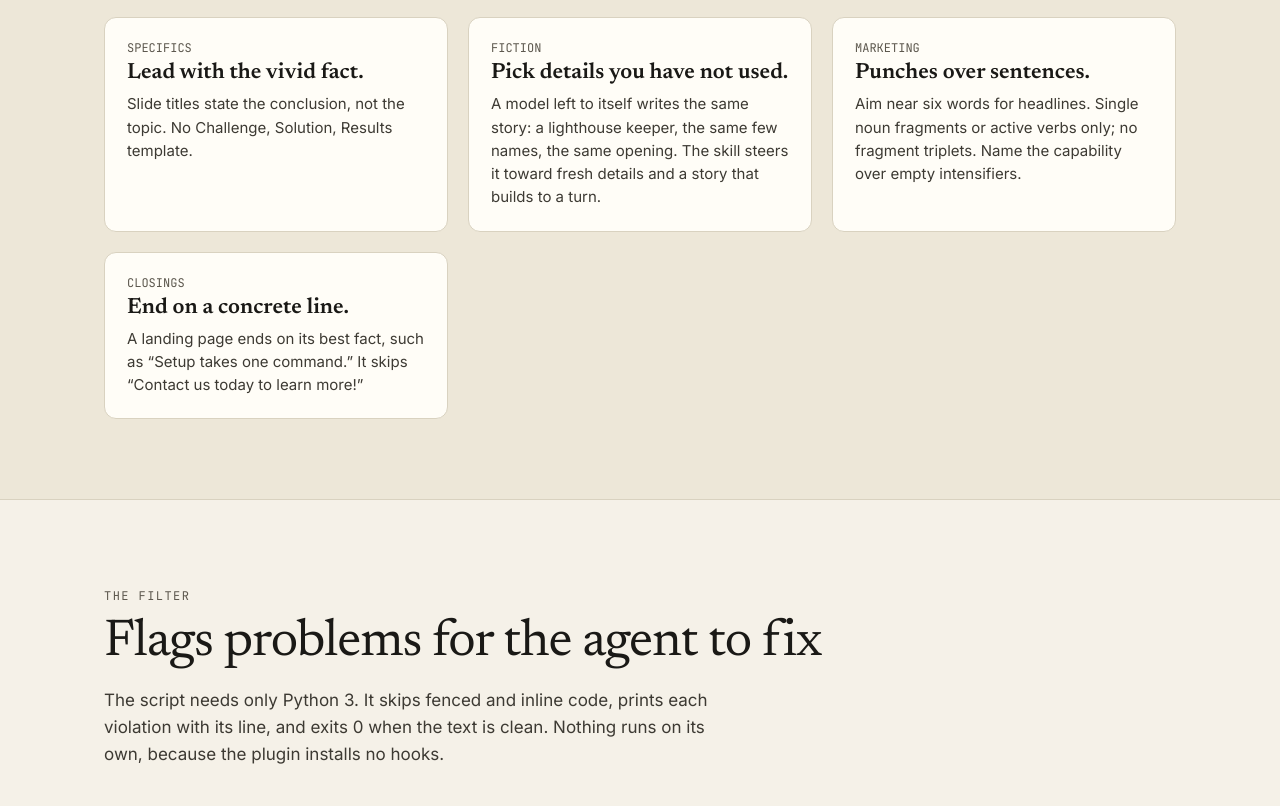
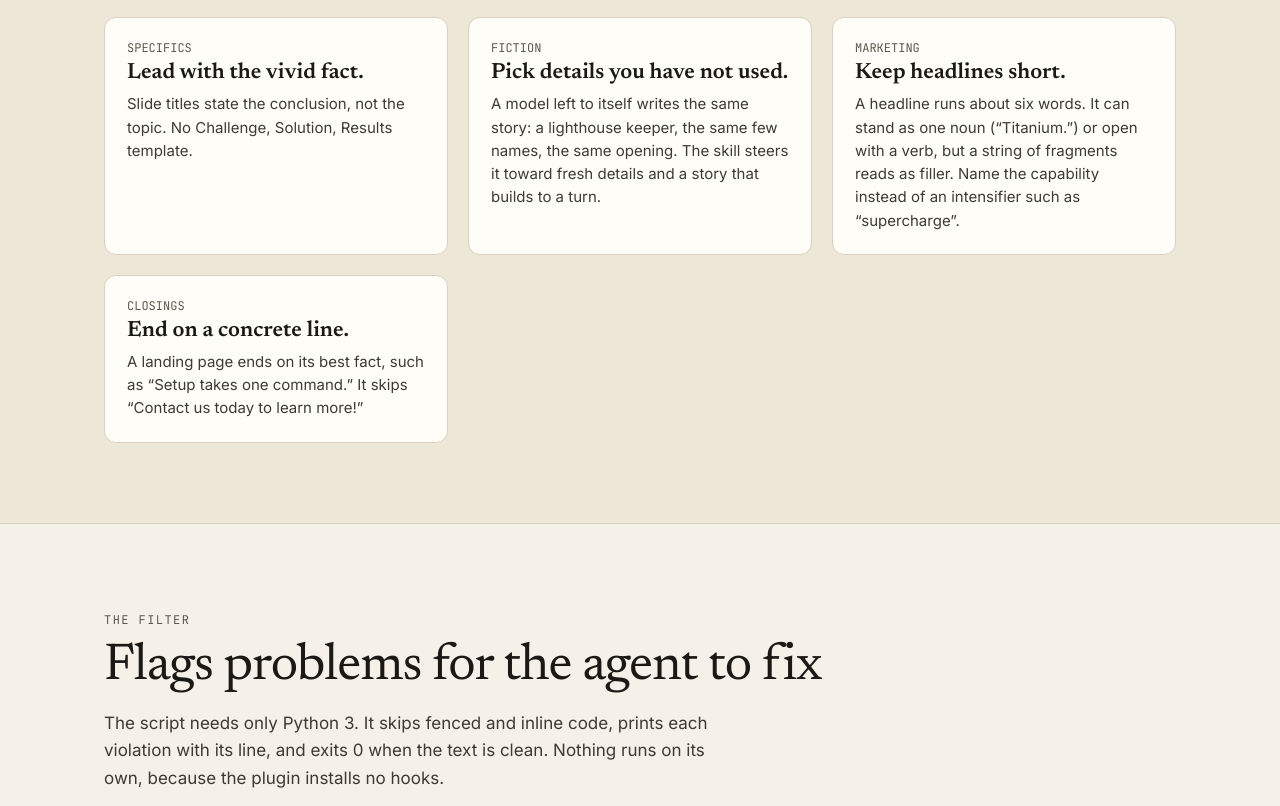
Before and after one commit to nhangen/prose-craft, a plain HTML site: page site/index.html in a window 1280 px wide. Shown: the part 4216-5022 px from the top of the page. Drawn offline with Linux system fonts and the light colour scheme.

Commit message:
site: state the marketing habit in full sentences that match the skill
The card body was itself a fragment, which the headline exception does
not cover, and "only" made it stricter than SKILL.md, which permits a
noun or verb opener without banning a subject-first headline. Rewrite it
in complete sentences and retitle it to scope the habit to headlines.

Co-Authored-By: Claude Opus 5.5 <noreply@anthropic.com>

```diff
--- a/site/index.html
+++ b/site/index.html
@@ -286,7 +286,7 @@
 <div style="background:var(--card);border:1px solid var(--rule);border-radius:12px;padding:22px;min-width:0"><div class="mono" style="font-size:12px;color:var(--muted)">STRUCTURE</div><h3 class="serif" style="margin:6px 0 0;font-size:22px;font-weight:600">Match the register.</h3><p style="margin:8px 0 0;font-size:15px;line-height:1.55;color:var(--body)">Headings and lists for reference material. Plain paragraphs for a chat message, an email, or a story.</p></div>
 <div style="background:var(--card);border:1px solid var(--rule);border-radius:12px;padding:22px;min-width:0"><div class="mono" style="font-size:12px;color:var(--muted)">SPECIFICS</div><h3 class="serif" style="margin:6px 0 0;font-size:22px;font-weight:600">Lead with the vivid fact.</h3><p style="margin:8px 0 0;font-size:15px;line-height:1.55;color:var(--body)">Slide titles state the conclusion, not the topic. No Challenge, Solution, Results template.</p></div>
 <div style="background:var(--card);border:1px solid var(--rule);border-radius:12px;padding:22px;min-width:0"><div class="mono" style="font-size:12px;color:var(--muted)">FICTION</div><h3 class="serif" style="margin:6px 0 0;font-size:22px;font-weight:600">Pick details you have not used.</h3><p style="margin:8px 0 0;font-size:15px;line-height:1.55;color:var(--body)">A model left to itself writes the same story: a lighthouse keeper, the same few names, the same opening. The skill steers it toward fresh details and a story that builds to a turn.</p></div>
-<div style="background:var(--card);border:1px solid var(--rule);border-radius:12px;padding:22px;min-width:0"><div class="mono" style="font-size:12px;color:var(--muted)">MARKETING</div><h3 class="serif" style="margin:6px 0 0;font-size:22px;font-weight:600">Punches over sentences.</h3><p style="margin:8px 0 0;font-size:15px;line-height:1.55;color:var(--body)">Aim near six words for headlines. Single noun fragments or active verbs only; no fragment triplets. Name the capability over empty intensifiers.</p></div>
+<div style="background:var(--card);border:1px solid var(--rule);border-radius:12px;padding:22px;min-width:0"><div class="mono" style="font-size:12px;color:var(--muted)">MARKETING</div><h3 class="serif" style="margin:6px 0 0;font-size:22px;font-weight:600">Keep headlines short.</h3><p style="margin:8px 0 0;font-size:15px;line-height:1.55;color:var(--body)">A headline runs about six words. It can stand as one noun (&ldquo;Titanium.&rdquo;) or open with a verb, but a string of fragments reads as filler. Name the capability instead of an intensifier such as &ldquo;supercharge&rdquo;.</p></div>
 <div style="background:var(--card);border:1px solid var(--rule);border-radius:12px;padding:22px;min-width:0"><div class="mono" style="font-size:12px;color:var(--muted)">CLOSINGS</div><h3 class="serif" style="margin:6px 0 0;font-size:22px;font-weight:600">End on a concrete line.</h3><p style="margin:8px 0 0;font-size:15px;line-height:1.55;color:var(--body)">A landing page ends on its best fact, such as &ldquo;Setup takes one command.&rdquo; It skips &ldquo;Contact us today to learn more!&rdquo;</p></div>
 </div>
 </div>
```
